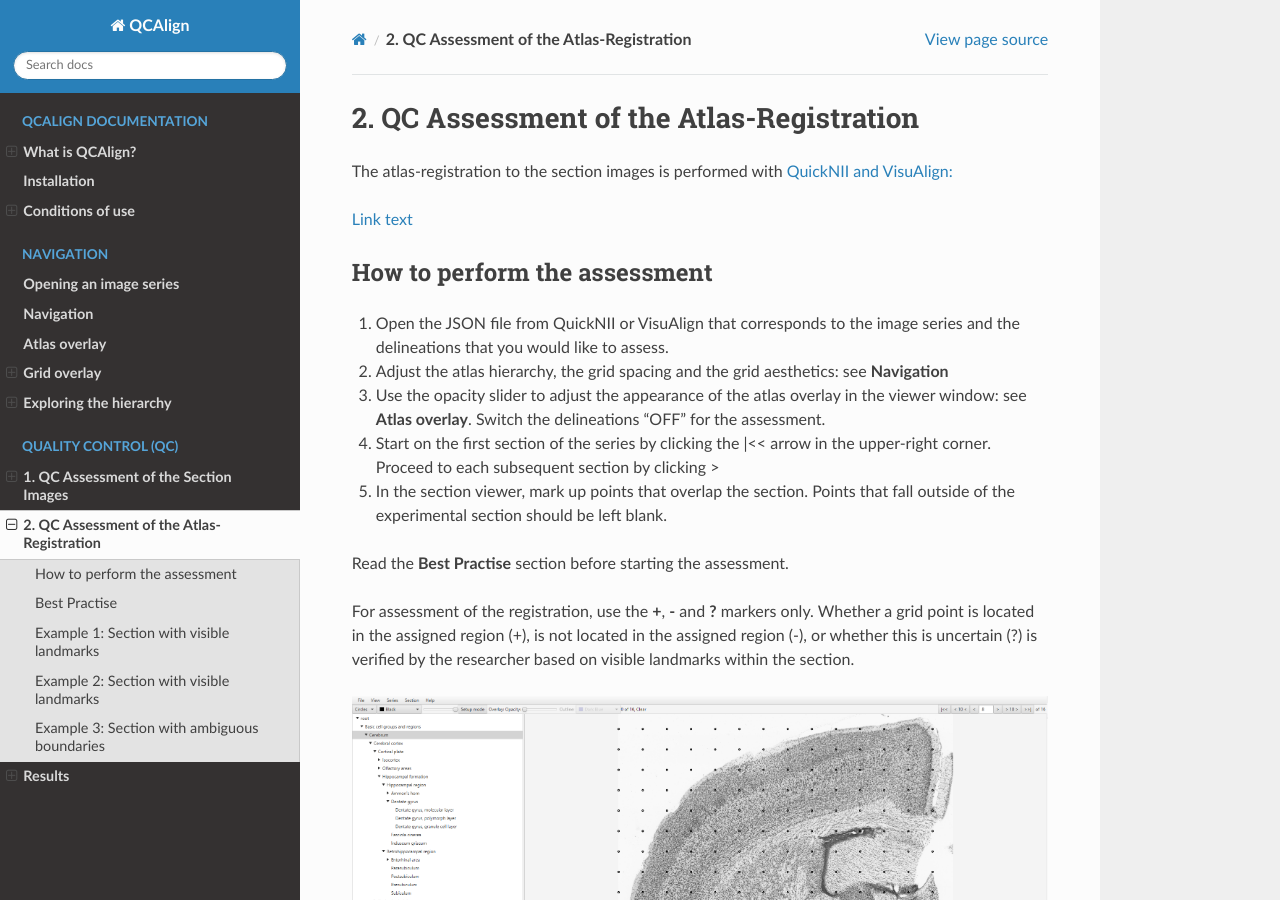
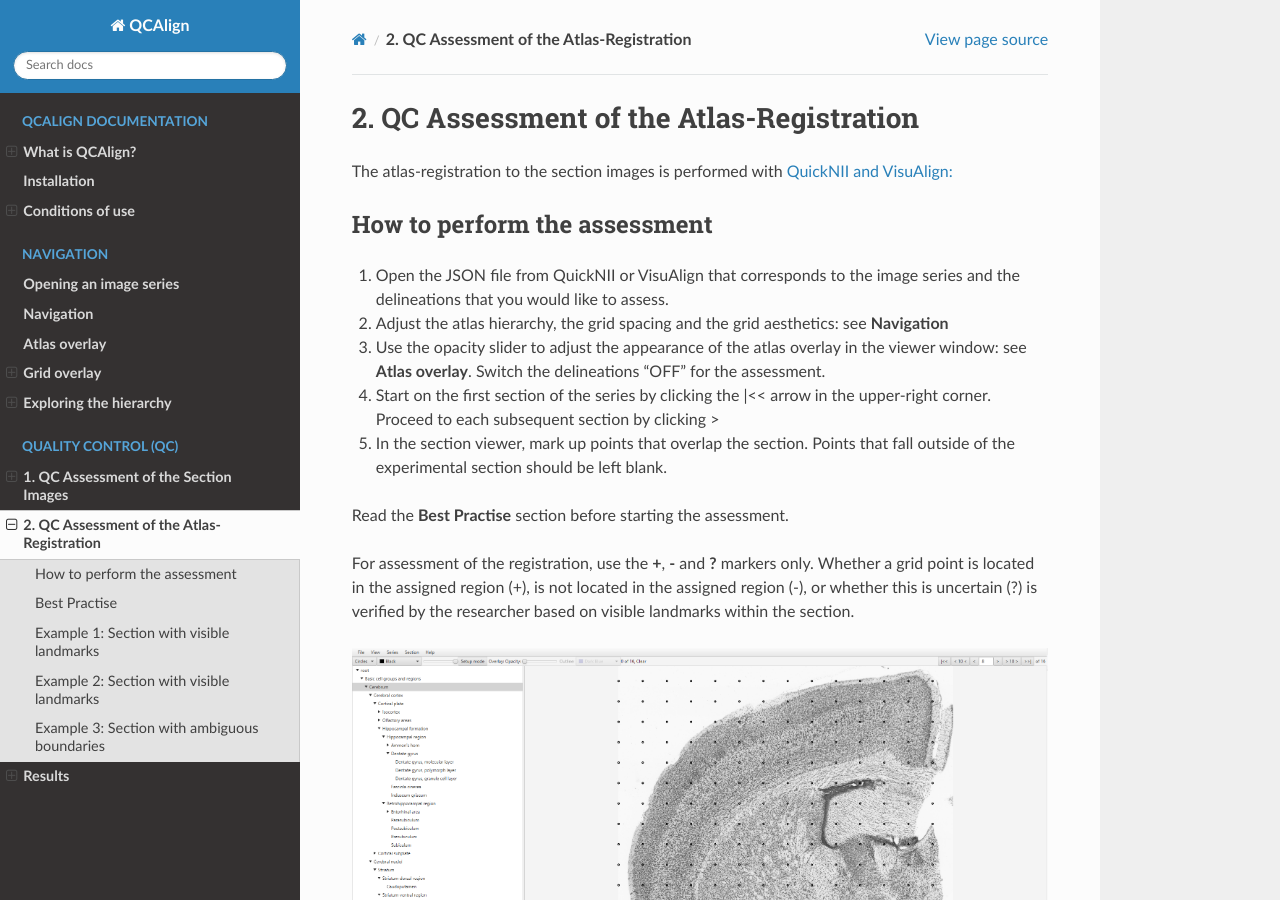
Before and after one commit to Neural-Systems-at-UIO/QCAlign, a Sphinx documentation site: the page built from docs/QCatlasmaps.rst, in a window 1280 px wide and 900 px high. Built offline with Sphinx 7.4.7 and the Read the Docs theme 2.0.0, drawn with Linux system fonts in a browser that asks for light colours.

Commit message:
Update QCatlasmaps.rst

```diff
--- a/docs/QCatlasmaps.rst
+++ b/docs/QCatlasmaps.rst
@@ -2,8 +2,6 @@
 =========================================================
 
 The atlas-registration to the section images is performed with `QuickNII and VisuAlign: <https://ebrains.eu/service/quicknii-and-visualign/>`_
-
-`Link text <https://domain.invalid/>`_
 
 How to perform the assessment
 ------------------------------
```
